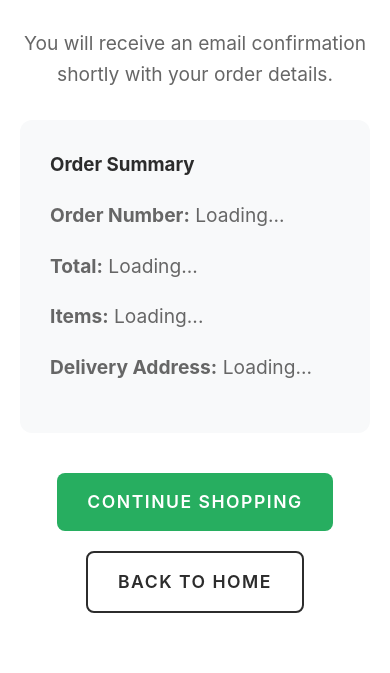
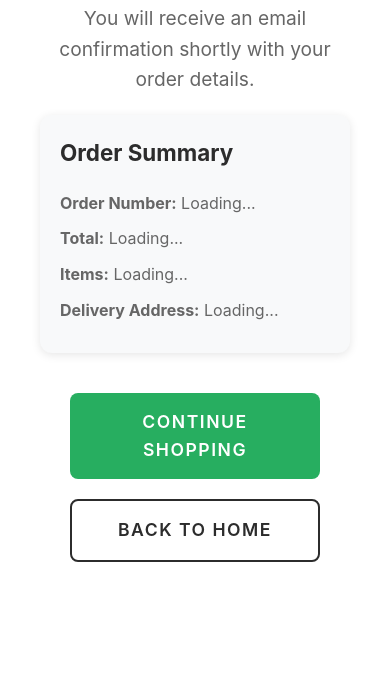
Before and after one commit to Shepherd-Moahloli/hoodrevenge-coming-soon, a website: page payment-success.html in a window 390 px wide. Shown: the part 419-1092 px from the top of the page. After the commit the page ends 1041 px from the top, so only its background shows below. Drawn offline with Linux system fonts and the light colour scheme.

Commit message:
eCommerce website lockedIn

```diff
--- a/payment-success.html
+++ b/payment-success.html
@@ -6,26 +6,55 @@
     <title>Payment Successful - HoodRevenge</title>
     <link rel="stylesheet" href="css/main.css" />
     <style>
+      body {
+        margin: 0;
+        padding: 0;
+        min-height: 100vh;
+        display: flex;
+        flex-direction: column;
+      }
+
+      .navbar {
+        flex-shrink: 0; /* Keep navbar at top */
+      }
+
       .success-section {
-        padding: 60px 0;
+        flex: 1;
+        display: flex;
+        align-items: center;
+        justify-content: center;
+        padding: 60px 20px;
         text-align: center;
         background: #fff;
+        min-height: calc(100vh - 120px); /* Account for navbar height */
       }
+
+      .container {
+        max-width: 700px;
+        width: 100%;
+        margin: 0 auto;
+      }
+
       .success-icon {
         font-size: 80px;
         margin-bottom: 30px;
         color: #27ae60;
       }
+
       .success-section h1 {
         color: #27ae60;
         font-size: 2.5rem;
         margin-bottom: 20px;
+        font-weight: 600;
       }
+
       .success-section p {
         font-size: 1.2rem;
         color: #666;
         margin-bottom: 20px;
+        line-height: 1.6;
       }
+
       .order-details {
         background: #f8f9fa;
         padding: 30px;
@@ -33,11 +62,20 @@
         margin: 30px auto;
         max-width: 600px;
         text-align: left;
+        box-shadow: 0 2px 10px rgba(0, 0, 0, 0.1);
       }
+
       .order-details h3 {
         margin-bottom: 20px;
         color: #2c2c2c;
+        font-size: 1.4rem;
       }
+
+      .order-details p {
+        margin-bottom: 10px;
+        font-size: 1rem;
+      }
+
       .actions {
         display: flex;
         gap: 20px;
@@ -45,6 +83,7 @@
         flex-wrap: wrap;
         margin-top: 40px;
       }
+
       .cta-btn {
         display: inline-block;
         padding: 15px 30px;
@@ -54,19 +93,47 @@
         border-radius: 8px;
         font-weight: 600;
         transition: all 0.3s ease;
+        min-width: 160px;
+        text-align: center;
       }
+
       .cta-btn:hover {
         background: #219a52;
         transform: translateY(-2px);
+        box-shadow: 0 4px 12px rgba(39, 174, 96, 0.3);
       }
+
       .cta-btn.secondary {
         background: transparent;
         border: 2px solid #2c2c2c;
         color: #2c2c2c;
       }
+
       .cta-btn.secondary:hover {
         background: #2c2c2c;
         color: white;
+      }
+
+      /* Mobile responsive */
+      @media (max-width: 768px) {
+        .success-section h1 {
+          font-size: 2rem;
+        }
+
+        .order-details {
+          padding: 20px;
+          margin: 20px 0;
+        }
+
+        .actions {
+          flex-direction: column;
+          align-items: center;
+        }
+
+        .cta-btn {
+          width: 100%;
+          max-width: 250px;
+        }
       }
     </style>
   </head>
```
Also changed, not shown: payment-cancelled.html (+58 -3 lines).
